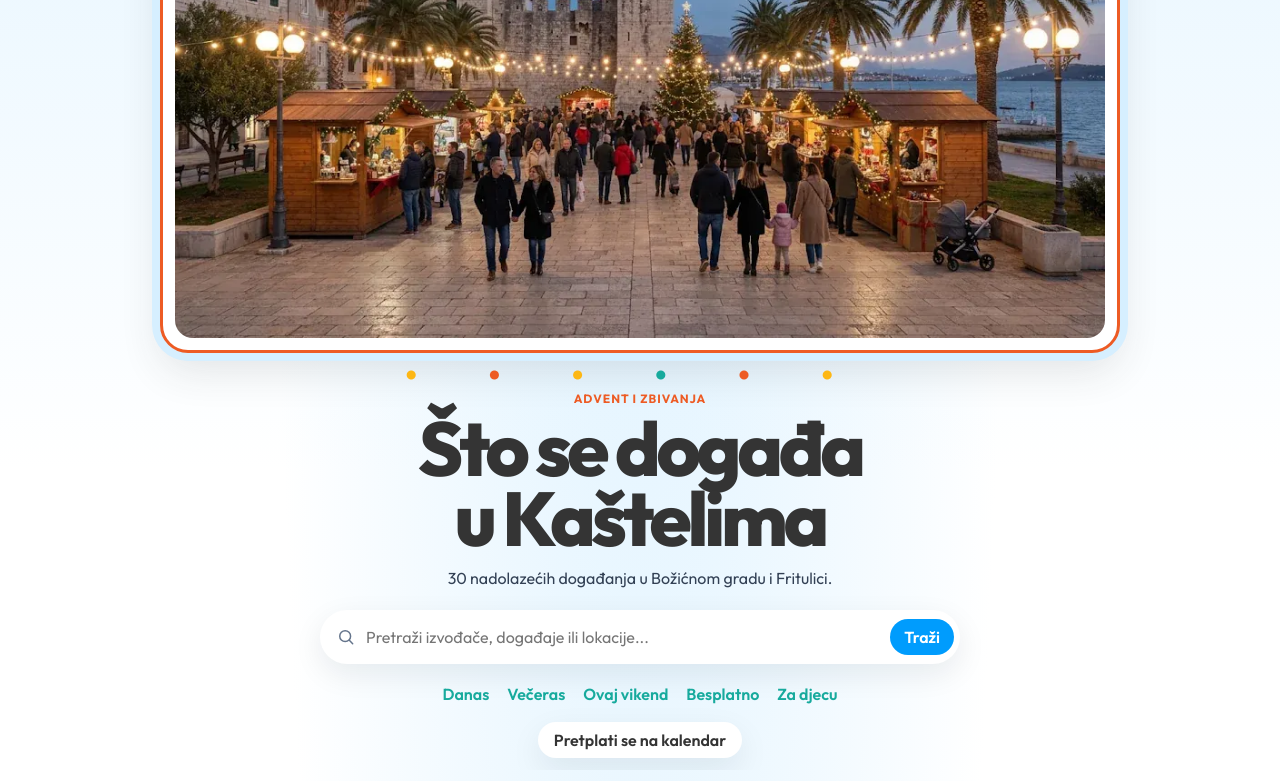
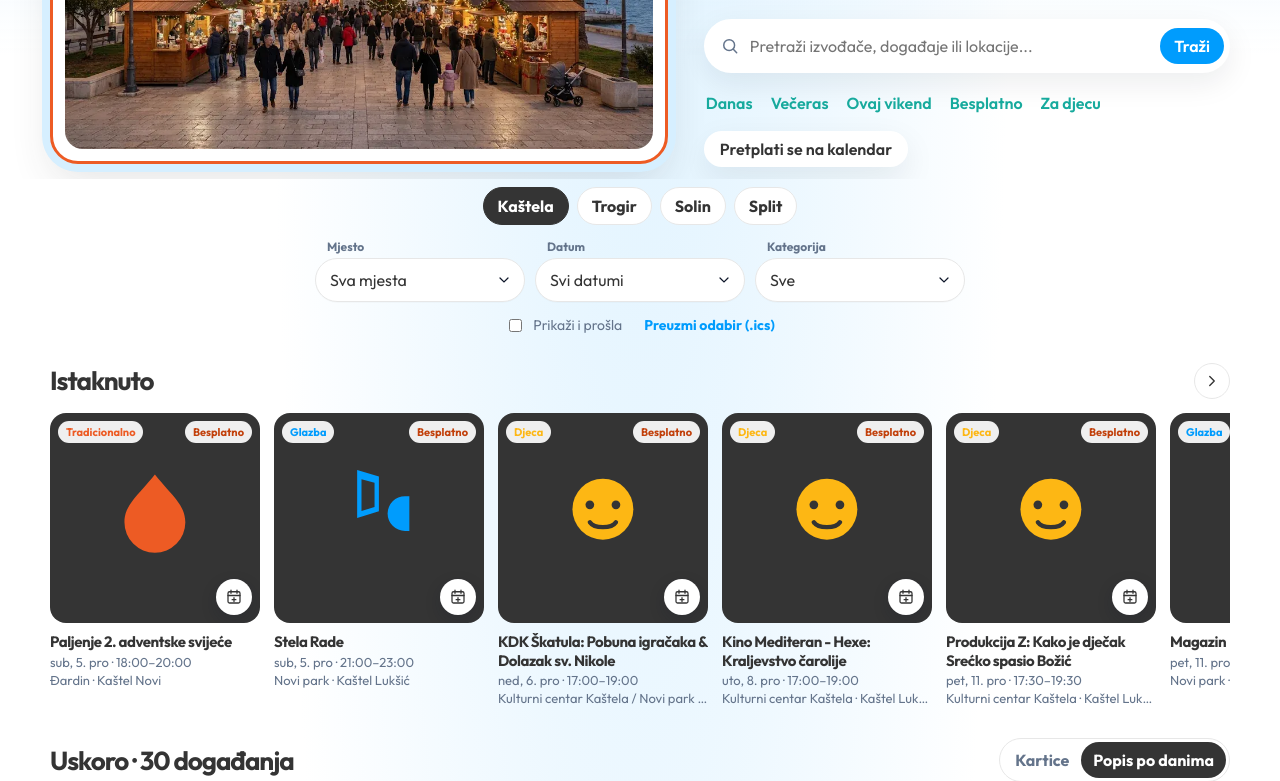
Before and after one commit to jutaspiza-png/kastela.live, a website with bundled scripts: page index.html in a window 1280 px wide. Shown: the part 297-1078 px from the top of the page. Built offline with nearby package versions, Linux system fonts and the light colour scheme.

Commit message:
Put the title beside the photo and add the other city calendars.
The header uses an inverted mark with kastela.live, Uskoro names the event count, and Trogir, Solin and Split open their own empty calendars.

Co-authored-by: jutaspiza-png <jutaspiza-png@users.noreply.github.com>

```diff
--- a/app.js
+++ b/app.js
@@ -6,8 +6,16 @@ const WEEKDAYS_LONG = ["", "ponedjeljak", "utorak", "srijeda", "četvrtak", "pet
 const MONTHS = ["", "sij", "velj", "ožu", "tra", "svi", "lip", "srp", "kol", "ruj", "lis", "stu", "pro"];
 const MONTHS_LONG = ["", "siječnja", "veljače", "ožujka", "travnja", "svibnja", "lipnja", "srpnja", "kolovoza", "rujna", "listopada", "studenoga", "prosinca"];
 
+const CITIES = [
+  { id: "kastela", name: "Kaštela", inPlace: "Kaštelima" },
+  { id: "trogir", name: "Trogir", inPlace: "Trogiru" },
+  { id: "solin", name: "Solin", inPlace: "Solinu" },
+  { id: "split", name: "Split", inPlace: "Splitu" },
+];
+
 const state = {
   events: [],
+  city: "kastela",
   query: "",
   district: "all",
   period: "all",
@@ -89,6 +97,15 @@ function card(event) {
   </article>`;
 }
 
+function currentCity() {
+  return CITIES.find((city) => city.id === state.city) || CITIES[0];
+}
+
+function countLabel(count) {
+  const word = count % 10 === 1 && count % 100 !== 11 ? "događanje" : "događanja";
+  return `${count} ${word}`;
+}
+
 function criteria() {
   return {
     query: state.query,
@@ -103,18 +120,29 @@ function criteria() {
 
 function selected() {
   const now = zagrebNow();
-  return filterEvents(state.events, criteria(), now).sort(
+  const events = state.events.filter((event) => (event.city || "kastela") === state.city);
+  return filterEvents(events, criteria(), now).sort(
     (a, b) => `${a.date}T${a.start_time}`.localeCompare(`${b.date}T${b.start_time}`) || a.id.localeCompare(b.id),
   );
 }
 
 function render() {
   closeCalendarMenu();
+  const city = currentCity();
   const now = zagrebNow();
-  const upcoming = filterEvents(state.events, {}, now);
-  $("#hero-count").textContent = upcoming.length
-    ? `${upcoming.length} nadolazećih događanja u Božićnom gradu i Fritulici.`
-    : "Kalendar Božićnog grada i Fritulice.";
+  const cityEvents = state.events.filter((event) => (event.city || "kastela") === city.id);
+  const upcoming = filterEvents(cityEvents, {}, now);
+  $("#hero-title").innerHTML = `Što se događa<br />u ${escapeHtml(city.inPlace)}`;
+  $("#hero-count").textContent = city.id === "kastela"
+    ? (upcoming.length ? `${upcoming.length} nadolazećih događanja u Božićnom gradu i Fritulici.` : "Kalendar Božićnog grada i Fritulice.")
+    : `Kalendar događanja u ${city.inPlace}.`;
+  document.querySelectorAll("[data-city]").forEach((button) => {
+    button.setAttribute("aria-pressed", String(button.dataset.city === city.id));
+  });
+  const kastela = city.id === "kastela";
+  $("#places-heading").hidden = !kastela;
+  $("#place-menu").hidden = !kastela;
+  $("#district").closest("label").hidden = !kastela;
 
   const events = selected();
   const featured = events.slice(0, 6);
@@ -129,10 +157,12 @@ function render() {
   if (!events.length) {
     upcomingSection.hidden = false;
     title.textContent = "Uskoro";
-    results.innerHTML = '<div class="empty"><p>Nema događanja za ovaj odabir.</p><button class="btn btn-dark" type="button" data-action="reset">Očisti filtere</button></div>';
+    const bare = !state.query && state.district === "all" && state.period === "all" && state.category === "all" && !state.eveningOnly && !state.freeOnly;
+    const message = bare && city.id !== "kastela" ? `Kalendar za ${city.name} još nema događanja.` : "Nema događanja za ovaj odabir.";
+    results.innerHTML = `<div class="empty"><p>${escapeHtml(message)}</p>${bare && city.id !== "kastela" ? "" : '<button class="btn btn-dark" type="button" data-action="reset">Očisti filtere</button>'}</div>`;
   } else if (state.view === "list") {
     upcomingSection.hidden = false;
-    title.textContent = `Uskoro · ${events.length}`;
+    title.textContent = `Uskoro · ${countLabel(events.length)}`;
     const groups = new Map();
     for (const event of events) {
       if (!groups.has(event.date)) groups.set(event.date, []);
@@ -161,7 +191,7 @@ function render() {
     results.innerHTML = "";
   } else {
     upcomingSection.hidden = false;
-    title.textContent = `Uskoro · ${rest.length}`;
+    title.textContent = `Uskoro · ${countLabel(rest.length)}`;
     results.innerHTML = `<div class="grid">${rest.map((event) => card(event)).join("")}</div>`;
   }
 
@@ -378,6 +408,13 @@ function bind() {
       render();
       $("#dogadanja").scrollIntoView({ block: "start" });
     }
+    if (button.dataset.city) {
+      state.city = button.dataset.city;
+      state.district = "all";
+      $("#district").value = "all";
+      if ($("#menu").open) $("#menu").close();
+      render();
+    }
     if (button.dataset.district) {
       state.district = button.dataset.district;
       $("#district").value = state.district;
--- a/index.html
+++ b/index.html
@@ -22,9 +22,9 @@
     <a class="skip" href="#dogadanja">Preskoči na događanja</a>
     <header class="top">
       <div class="wrap top-bar">
-        <a class="logo" href="./" aria-label="Kaštela, početna">
-          <img src="./assets/icon-192.png" alt="" width="36" height="36" />
-          <span>kaštela</span>
+        <a class="logo" href="./" aria-label="kastela.live, početna">
+          <img src="./assets/logo-mark.png" alt="" width="40" height="40" />
+          <span class="wordmark">kastela<span class="live">.live</span></span>
         </a>
         <div class="top-actions">
           <button class="btn btn-dark" type="button" data-action="subscribe">
@@ -45,10 +45,9 @@
           <figure class="hero-frame">
             <img src="./assets/hero.webp" width="1024" height="576" alt="Božićni sajam na rivi: kućice, bor, svjetla i dvorac uz more." />
           </figure>
-          <div class="lights" aria-hidden="true"></div>
           <div class="hero-copy">
             <p class="eyebrow">Advent i zbivanja</p>
-            <h1>Što se događa<br />u Kaštelima</h1>
+            <h1 id="hero-title">Što se događa<br />u Kaštelima</h1>
             <p class="lede" id="hero-count">Kalendar Božićnog grada i Fritulice.</p>
             <form class="search" id="search-form" role="search">
               <label class="sr-only" for="q">Pretraga</label>
@@ -72,6 +71,12 @@
       </section>
 
       <div class="wrap controls">
+        <div class="cities" role="group" aria-label="Grad">
+          <button type="button" data-city="kastela" aria-pressed="true">Kaštela</button>
+          <button type="button" data-city="trogir" aria-pressed="false">Trogir</button>
+          <button type="button" data-city="solin" aria-pressed="false">Solin</button>
+          <button type="button" data-city="split" aria-pressed="false">Split</button>
+        </div>
         <form id="filters" class="filters">
           <label>
             <span>Mjesto</span>
@@ -179,13 +184,20 @@
     <dialog id="menu">
       <form method="dialog">
         <div class="dialog-head">
-          <h2>Kaštela</h2>
+          <h2>Izbornik</h2>
           <button class="btn btn-icon" value="cancel" aria-label="Zatvori izbornik">
             <svg viewBox="0 0 24 24" aria-hidden="true"><path d="M6 6l12 12M18 6L6 18" fill="none" stroke="currentColor" stroke-width="1.8" stroke-linecap="round"/></svg>
           </button>
         </div>
-        <h3>Naselja</h3>
+        <h3>Gradovi</h3>
         <div class="menu-list">
+          <button type="button" data-city="kastela">Kaštela</button>
+          <button type="button" data-city="trogir">Trogir</button>
+          <button type="button" data-city="solin">Solin</button>
+          <button type="button" data-city="split">Split</button>
+        </div>
+        <h3 id="places-heading">Naselja</h3>
+        <div class="menu-list" id="place-menu">
           <button type="button" data-district="all">Sva mjesta</button>
           <button type="button" data-district="Kaštel Novi">Kaštel Novi</button>
           <button type="button" data-district="Kaštel Stari">Kaštel Stari</button>
@@ -196,7 +208,6 @@
         </div>
         <h3>Kalendar</h3>
         <button class="btn btn-dark menu-cta" type="button" data-action="subscribe">Pretplati se na kalendar</button>
-        <p class="fine">Novo događanje dodaje se retkom u <code>data/events.csv</code>. Objava na GitHubu sama izgradi <code>calendar.ics</code>.</p>
       </form>
     </dialog>
 
--- a/scripts/check.mjs
+++ b/scripts/check.mjs
@@ -11,6 +11,7 @@ assert.equal(errors.length, 0, errors.join("\n"));
 assert.equal(events.length, 30);
 
 for (const district of DISTRICTS) assert.ok(html.includes(district), `index.html nema ${district}`);
+for (const city of ["Trogir", "Solin", "Split"]) assert.ok(html.includes(city), `index.html nema ${city}`);
 for (const category of CATEGORIES) assert.ok(html.includes(category), `index.html nema ${category}`);
 for (const event of events) {
   assert.ok(DISTRICTS.includes(event.district), event.district);
--- a/styles.css
+++ b/styles.css
@@ -152,7 +152,9 @@ code { font-family: "IBM Plex Mono", ui-monospace, monospace; font-size: 0.92em;
 }
 .top-bar { height: 68px; justify-content: space-between; gap: 12px; }
 .logo { display: flex; align-items: center; gap: 10px; color: inherit; text-decoration: none; font-weight: 800; font-size: 22px; letter-spacing: -0.04em; }
-.logo img { width: 36px; height: 36px; border-radius: 10px; }
+.logo img { width: 40px; height: 40px; display: block; }
+.wordmark { font-size: 20px; letter-spacing: -0.045em; }
+.wordmark .live { color: var(--blue); }
 .top-actions { gap: 8px; flex: none; }
 
 .btn {
@@ -186,9 +188,10 @@ code { font-family: "IBM Plex Mono", ui-monospace, monospace; font-size: 0.92em;
   padding: 18px 0 8px;
   overflow: hidden;
 }
+.hero-layout { display: grid; gap: 22px; align-items: center; }
 .hero-frame {
-  width: min(960px, 100%);
-  margin: 0 auto 14px;
+  width: 100%;
+  margin: 0;
   padding: 12px;
   background: white;
   border: 3px solid var(--orange);
@@ -202,18 +205,6 @@ code { font-family: "IBM Plex Mono", ui-monospace, monospace; font-size: 0.92em;
   aspect-ratio: 16 / 9;
   object-fit: cover;
   border-radius: 18px;
-}
-.lights {
-  width: min(520px, 92%);
-  height: 16px;
-  margin: 0 auto 8px;
-  background:
-    radial-gradient(circle at 6% 50%, var(--yellow) 0 4px, transparent 5px),
-    radial-gradient(circle at 22% 50%, var(--orange) 0 4px, transparent 5px),
-    radial-gradient(circle at 38% 50%, var(--yellow) 0 4px, transparent 5px),
-    radial-gradient(circle at 54% 50%, var(--teal) 0 4px, transparent 5px),
-    radial-gradient(circle at 70% 50%, var(--orange) 0 4px, transparent 5px),
-    radial-gradient(circle at 86% 50%, var(--yellow) 0 4px, transparent 5px);
 }
 .hero-copy { position: relative; z-index: 1; text-align: center; }
 .eyebrow { margin: 0 0 8px; font-weight: 700; letter-spacing: 0.08em; text-transform: uppercase; font-size: 12px; color: var(--orange); }
@@ -252,6 +243,17 @@ h1 { margin: 0; font-size: clamp(42px, 8vw, 76px); line-height: 0.92; letter-spa
 .quick button[aria-pressed="true"] { color: var(--ink); box-shadow: inset 0 -2px 0 var(--hot); }
 
 .controls { margin-top: 8px; }
+.cities { display: flex; flex-wrap: wrap; justify-content: center; gap: 8px; margin-bottom: 14px; }
+.cities button {
+  border: 1px solid var(--line);
+  background: white;
+  color: var(--ink);
+  border-radius: 999px;
+  padding: 8px 14px;
+  font-weight: 700;
+}
+.cities button[aria-pressed="true"] { background: var(--ink); color: white; border-color: var(--ink); }
+.menu-list button[aria-pressed="true"] { color: var(--blue); }
 .filters { display: flex; flex-wrap: wrap; justify-content: center; gap: 10px; }
 .filters label { display: flex; flex-direction: column; gap: 4px; min-width: min(100%, 210px); text-align: left; }
 .filters span { font-size: 12px; font-weight: 700; color: var(--muted); padding-left: 12px; }
@@ -498,6 +500,13 @@ dialog form { padding: 22px; }
   .day li { grid-template-columns: 72px minmax(0, 1fr) auto; align-items: center; }
   .event-side { grid-column: auto; flex-wrap: nowrap; }
 }
+@media (min-width: 900px) {
+  .hero-layout { grid-template-columns: minmax(0, 1.08fr) minmax(300px, 0.92fr); gap: 36px; }
+  .hero-copy { text-align: left; }
+  .lede { margin-left: 0; margin-right: 0; }
+  .search { margin-left: 0; width: 100%; }
+  .quick { justify-content: flex-start; }
+}
 @media (min-width: 1100px) {
   .hero { padding: 28px 0 12px; }
   .grid { grid-template-columns: repeat(5, minmax(0, 1fr)); }
@@ -508,6 +517,8 @@ dialog form { padding: 22px; }
 }
 @media (max-width: 719px) {
   .wide { display: none; }
+  .wordmark { font-size: 17px; }
+  .logo img { width: 34px; height: 34px; }
   .top-bar { height: 60px; }
   .foot-row, .control-row { flex-direction: column; align-items: flex-start; }
   .qr-panel { grid-template-columns: 1fr; }
--- a/sw.js
+++ b/sw.js
@@ -1,4 +1,4 @@
-const CACHE = "kastela-v3";
+const CACHE = "kastela-v4";
 const SHELL = [
   "./",
   "./index.html",
@@ -9,6 +9,7 @@ const SHELL = [
   "./assets/icon-512.png",
   "./assets/apple-touch-icon.png",
   "./assets/hero.webp",
+  "./assets/logo-mark.png",
 ];
 
 self.addEventListener("install", (event) => {
```
Also changed, not shown: README.md, assets/logo-mark.png (added).
